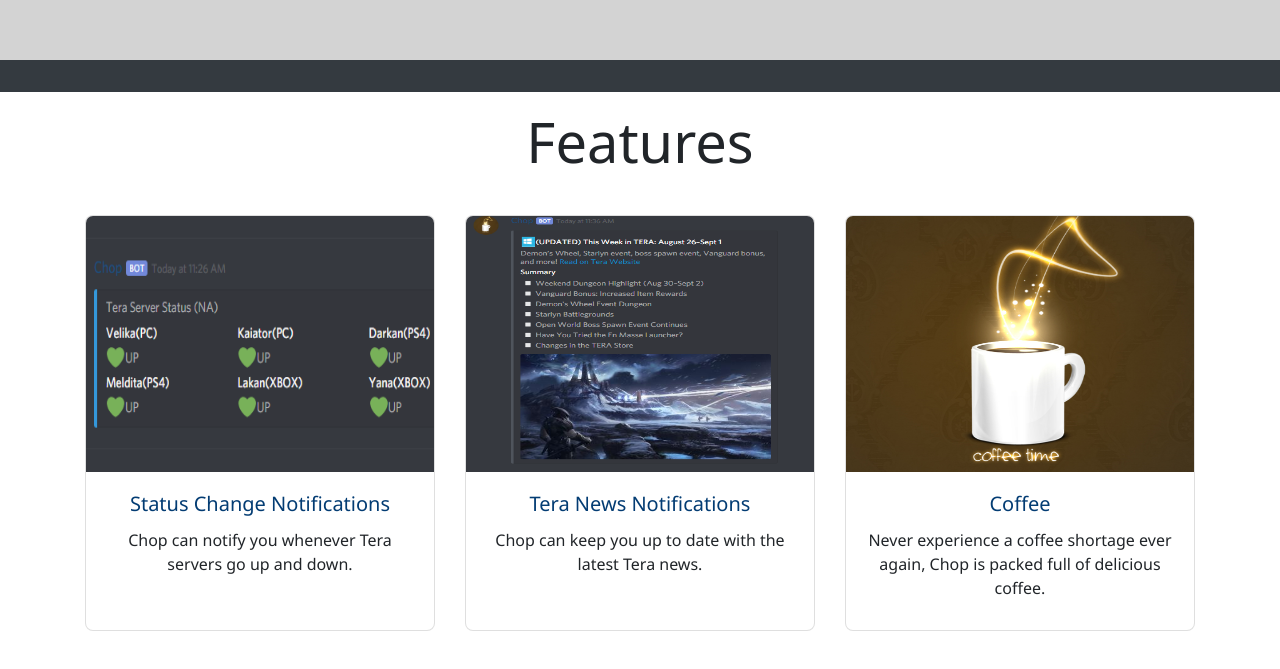
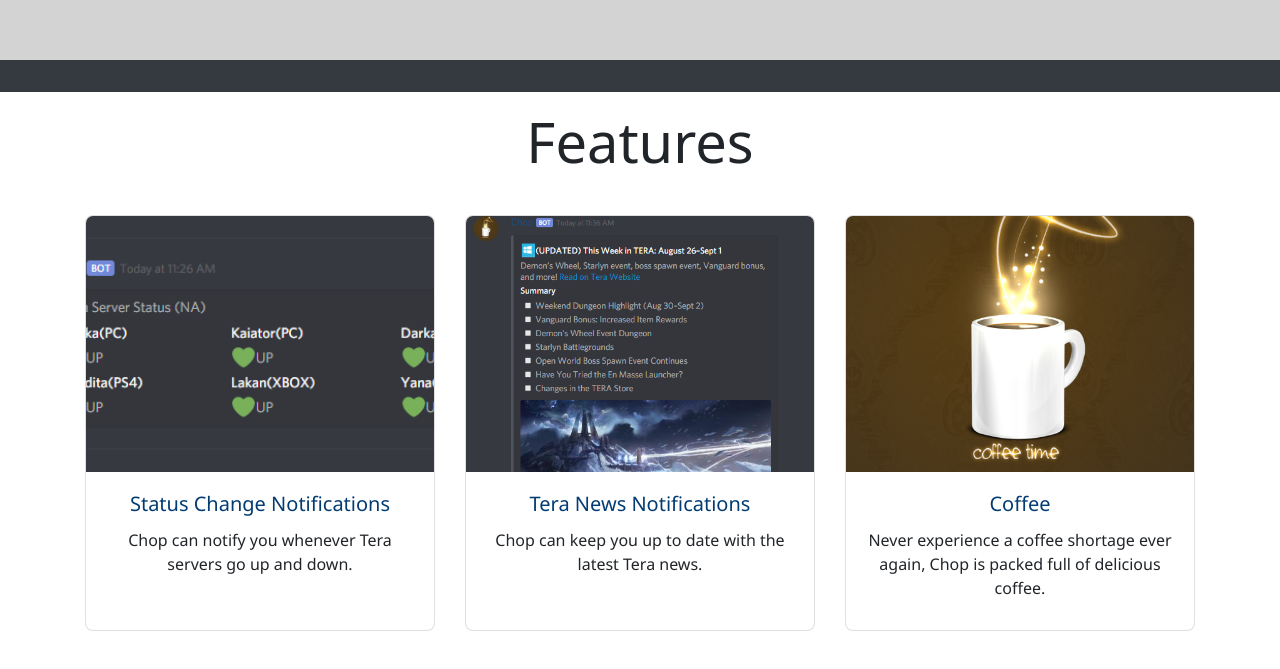
Before and after one commit to Chop-Bot/chop-website, a website built with Parcel: page src/index.html in a window 1280 px wide. Shown: the part 740-1409 px from the top of the page. Built offline with nearby package versions, Linux system fonts and the light colour scheme.

Commit message:
💄 Made the images responsive

```diff
--- a/src/index.html
+++ b/src/index.html
@@ -102,7 +102,7 @@
           <div class="row my-4">
             <div class="col-sm-12 col-md-4 my-3">
               <div class="card" style="height: 26rem">
-                <img src="./images/status.png" alt="Status feature" class="card-img-top" style="height: 16rem" />
+                <img src="./images/status.png" alt="Status feature" class="card-img-top" style="height: 16rem; object-fit: cover" />
                 <div class="card-body">
                   <h5 class="card-title text-info">
                     Status Change Notifications
@@ -115,7 +115,7 @@
             </div>
             <div class="col-sm-12 col-md-4 my-3">
               <div class="card" style="height: 26rem">
-                <img src="./images/news.png" alt="Tera news feature" class="card-img-top" style="height: 16rem" />
+                <img src="./images/news.png" alt="Tera news feature" class="card-img-top" style="height: 16rem; object-fit: cover; object-position: 0 0" />
                 <div class="card-body">
                   <h5 class="card-title text-info">
                     Tera News Notifications
@@ -132,7 +132,7 @@
                   src="./images/coffee.png"
                   alt="Chop's profile picture"
                   class="card-img-top"
-                  style="height: 16rem"
+                  style="height: 16rem; object-fit: cover; object-position: bottom"
                 />
                 <div class="card-body">
                   <h5 class="card-title text-info">
```
